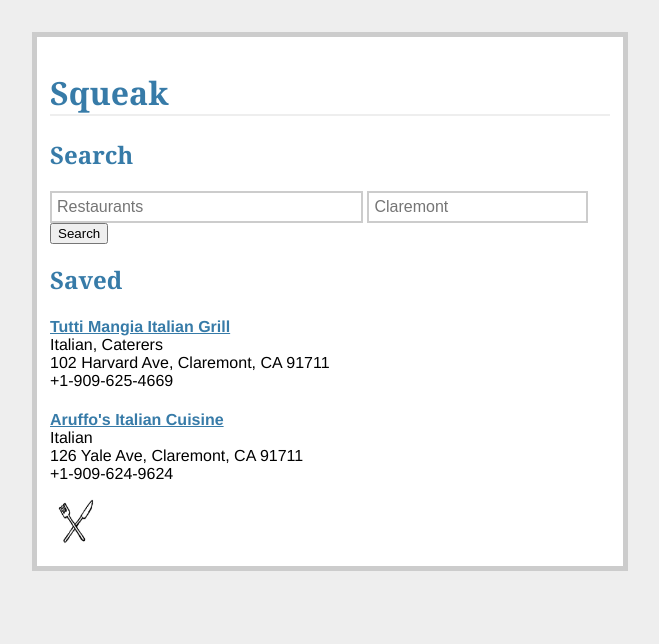
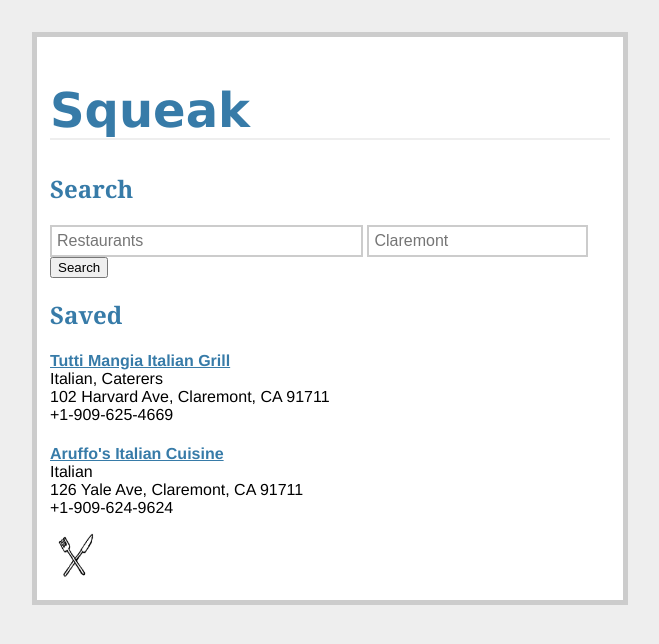
Before and after one commit to BYamamoto/squeak, a plain HTML site: page index.html in a window 1280 px wide. Shown: the whole page, without its empty margins (310-969 px from the left). Drawn offline with Linux system fonts and the light colour scheme.

Commit message:
beautiful styling + id example

```diff
--- a/index.html
+++ b/index.html
@@ -6,7 +6,7 @@
 </head>
 <body>
 <div class="page">
-    <h1>Squeak</h1>
+    <h1 id="logo">Squeak</h1>
 
     <h2>Search</h2>
     <form action="/results" method="POST" class="search-box">
--- a/styles.css
+++ b/styles.css
@@ -44,3 +44,8 @@ input[type=text] {
 .entry-info {
     margin-top: 0;
 }
+
+#logo {
+   font-family: Geneva, sans-serif;
+   font-size: 48px;
+}
```
